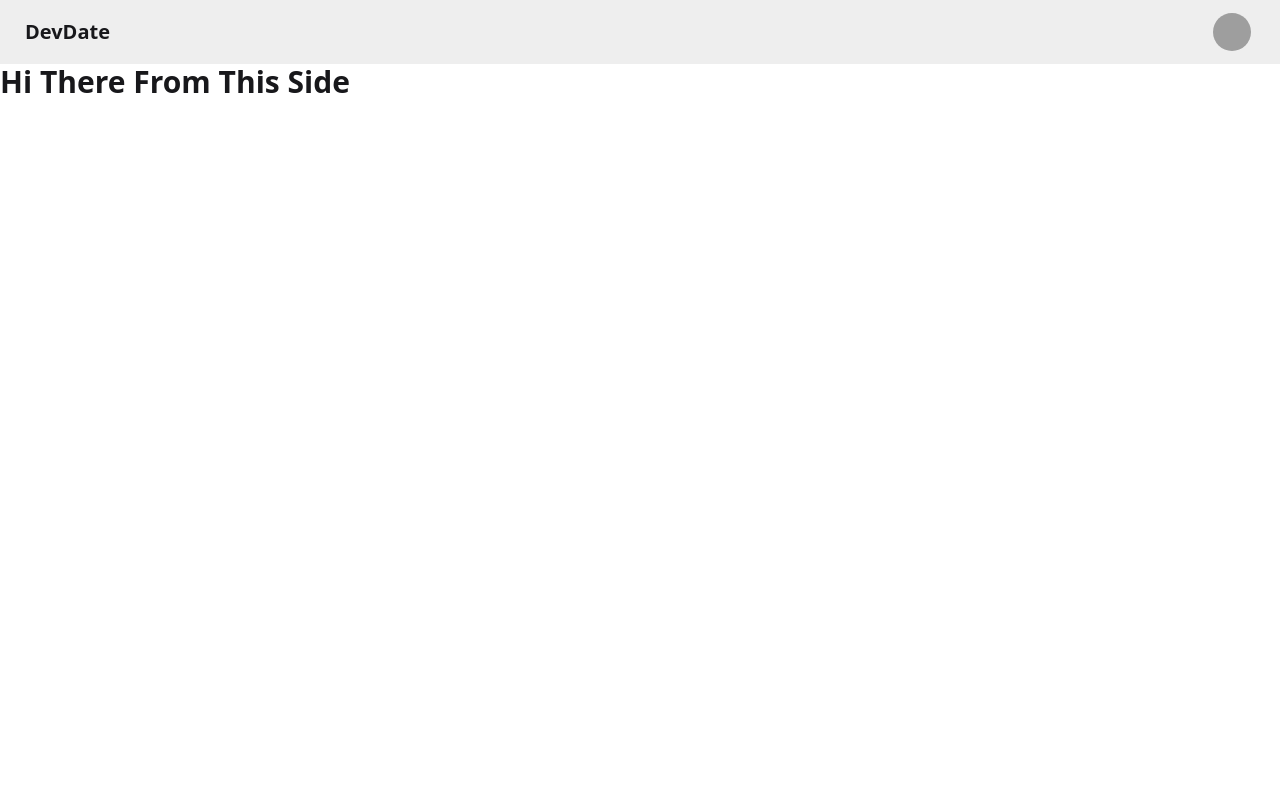
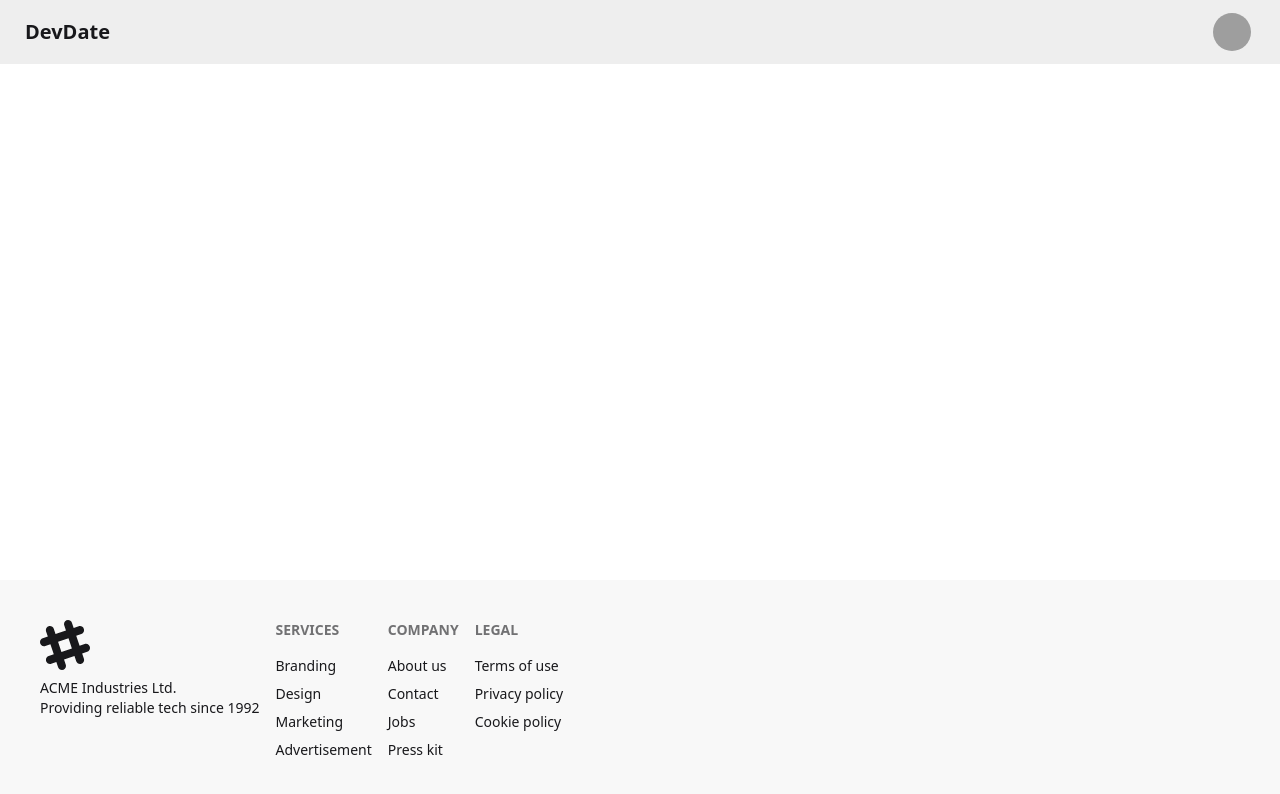
Before and after one commit to nitin-04/DevDate-web, a React (Vite) app: page / in a window 1280 px wide. Shown: the top 794 px of the page. Built offline with nearby package versions, Linux system fonts and the light colour scheme; grey boxes are pictures that could not be loaded.

Commit message:
add routing with react-router-dom and create layout components

```diff
--- a/package.json
+++ b/package.json
@@ -12,7 +12,8 @@
   "dependencies": {
     "@tailwindcss/vite": "^4.0.6",
     "react": "^19.0.0",
-    "react-dom": "^19.0.0"
+    "react-dom": "^19.0.0",
+    "react-router-dom": "^7.1.5"
   },
   "devDependencies": {
     "@eslint/js": "^9.19.0",
--- a/src/App.jsx
+++ b/src/App.jsx
@@ -1,40 +1,23 @@
+import { BrowserRouter, Routes, Route } from "react-router-dom";
+import Login from "./Login";
+import Profile from "./Profile";
 
+import Body from "./Body";
 function App() {
   return (
     <>
+      <BrowserRouter basename="/">
+        <Routes>
+          <Route path="/" element={<Body />}>
+            <Route path="/login" element={<Login />} />
+            <Route path="/profile" element={<Profile />} />
+          </Route>
+        </Routes>
 
-      <div className="navbar bg-base-300">
-        <div className="flex-1">
-          <a className="btn btn-ghost text-xl">DevDate</a>
-        </div>
-        <div className="flex gap-2 ">
-          {/* <div className="form-control">
-            <input type="text" placeholder="Search" className="input input-bordered w-24 md:w-auto" />
-          </div> */}
-          <div className="dropdown dropdown-end mx-5">
-            <div tabIndex={0} role="button" className="btn btn-ghost btn-circle avatar">
-              <div className="w-10 rounded-full">
-                <img
-                  alt="Tailwind CSS Navbar component"
-                  src="https://img.daisyui.com/images/stock/photo-1534528741775-53994a69daeb.webp" />
-              </div>
-            </div>
-            <ul
-              tabIndex={0}
-              className="menu menu-sm dropdown-content bg-base-100 rounded-box z-[1] mt-3 w-52 p-2 shadow">
-              <li>
-                <a className="justify-between">
-                  Profile
-                  <span className="badge">New</span>
-                </a>
-              </li>
-              <li><a>Settings</a></li>
-              <li><a>Logout</a></li>
-            </ul>
-          </div>
-        </div>
-      </div>
-      <h1 className="text-3xl font-bold">Hi There From This Side</h1>
+
+      </BrowserRouter>
+
+
     </>
   );
 }
--- /dev/null
+++ b/src/Body.jsx
@@ -0,0 +1,14 @@
+import { Outlet } from "react-router-dom";
+import NavBar from "./NavBar";
+import Footer from "./Footer";
+const Body = () => {
+    return (
+        <div>
+            <NavBar />
+            <Outlet />
+            <Footer />
+        </div>
+    )
+}
+
+export default Body
--- /dev/null
+++ b/src/Footer.jsx
@@ -0,0 +1,48 @@
+
+const Footer = () => {
+    return (
+        <footer className="footer bg-base-200 text-base-content p-10 flex fixed bottom-0">
+            <aside>
+                <svg
+                    width="50"
+                    height="50"
+                    viewBox="0 0 24 24"
+                    xmlns="http://www.w3.org/2000/svg"
+                    fillRule="evenodd"
+                    clipRule="evenodd"
+                    className="fill-current">
+                    <path
+                        d="M22.672 15.226l-2.432.811.841 2.515c.33 1.019-.209 2.127-1.23 2.456-1.15.325-2.148-.321-2.463-1.226l-.84-2.518-5.013 1.677.84 2.517c.391 1.203-.434 2.542-1.831 2.542-.88 0-1.601-.564-1.86-1.314l-.842-2.516-2.431.809c-1.135.328-2.145-.317-2.463-1.229-.329-1.018.211-2.127 1.231-2.456l2.432-.809-1.621-4.823-2.432.808c-1.355.384-2.558-.59-2.558-1.839 0-.817.509-1.582 1.327-1.846l2.433-.809-.842-2.515c-.33-1.02.211-2.129 1.232-2.458 1.02-.329 2.13.209 2.461 1.229l.842 2.515 5.011-1.677-.839-2.517c-.403-1.238.484-2.553 1.843-2.553.819 0 1.585.509 1.85 1.326l.841 2.517 2.431-.81c1.02-.33 2.131.211 2.461 1.229.332 1.018-.21 2.126-1.23 2.456l-2.433.809 1.622 4.823 2.433-.809c1.242-.401 2.557.484 2.557 1.838 0 .819-.51 1.583-1.328 1.847m-8.992-6.428l-5.01 1.675 1.619 4.828 5.011-1.674-1.62-4.829z"></path>
+                </svg>
+                <p>
+                    ACME Industries Ltd.
+                    <br />
+                    Providing reliable tech since 1992
+                </p>
+            </aside>
+
+            <nav>
+                <h6 className="footer-title">Services</h6>
+                <a className="link link-hover">Branding</a>
+                <a className="link link-hover">Design</a>
+                <a className="link link-hover">Marketing</a>
+                <a className="link link-hover">Advertisement</a>
+            </nav>
+            <nav>
+                <h6 className="footer-title">Company</h6>
+                <a className="link link-hover">About us</a>
+                <a className="link link-hover">Contact</a>
+                <a className="link link-hover">Jobs</a>
+                <a className="link link-hover">Press kit</a>
+            </nav>
+            <nav>
+                <h6 className="footer-title">Legal</h6>
+                <a className="link link-hover">Terms of use</a>
+                <a className="link link-hover">Privacy policy</a>
+                <a className="link link-hover">Cookie policy</a>
+            </nav>
+        </footer>
+    )
+}
+
+export default Footer
--- /dev/null
+++ b/src/Login.jsx
@@ -0,0 +1,10 @@
+
+const Login = () => {
+  return (
+    <div>
+
+    </div>
+  )
+}
+
+export default Login
--- /dev/null
+++ b/src/NavBar.jsx
@@ -0,0 +1,38 @@
+
+const NavBar = () => {
+    return (
+        <div className="navbar bg-base-300">
+            <div className="flex-1">
+                <a className="btn btn-ghost text-xl">DevDate</a>
+            </div>
+            <div className="flex gap-2 ">
+                {/* <div className="form-control">
+            <input type="text" placeholder="Search" className="input input-bordered w-24 md:w-auto" />
+          </div> */}
+                <div className="dropdown dropdown-end mx-5">
+                    <div tabIndex={0} role="button" className="btn btn-ghost btn-circle avatar">
+                        <div className="w-10 rounded-full">
+                            <img
+                                alt="Tailwind CSS Navbar component"
+                                src="https://img.daisyui.com/images/stock/photo-1534528741775-53994a69daeb.webp" />
+                        </div>
+                    </div>
+                    <ul
+                        tabIndex={0}
+                        className="menu menu-sm dropdown-content bg-base-100 rounded-box z-[1] mt-3 w-52 p-2 shadow">
+                        <li>
+                            <a className="justify-between">
+                                Profile
+                                <span className="badge">New</span>
+                            </a>
+                        </li>
+                        <li><a>Settings</a></li>
+                        <li><a>Logout</a></li>
+                    </ul>
+                </div>
+            </div>
+        </div>
+    )
+}
+
+export default NavBar
--- /dev/null
+++ b/src/Profile.jsx
@@ -0,0 +1,11 @@
+
+
+const Profile = () => {
+  return (
+    <div>
+
+    </div>
+  )
+}
+
+export default Profile
```
Also changed, not shown: 1 other file (tests, documents, lock files or other folders).
